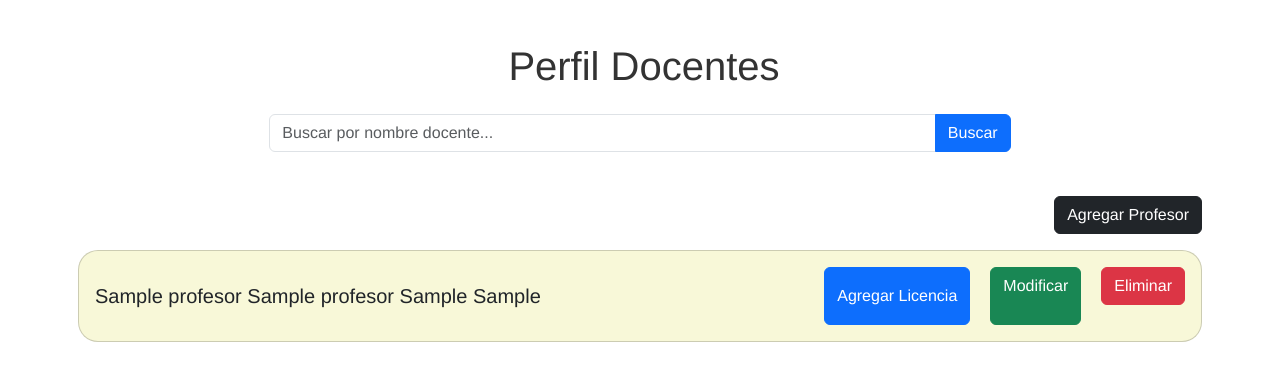
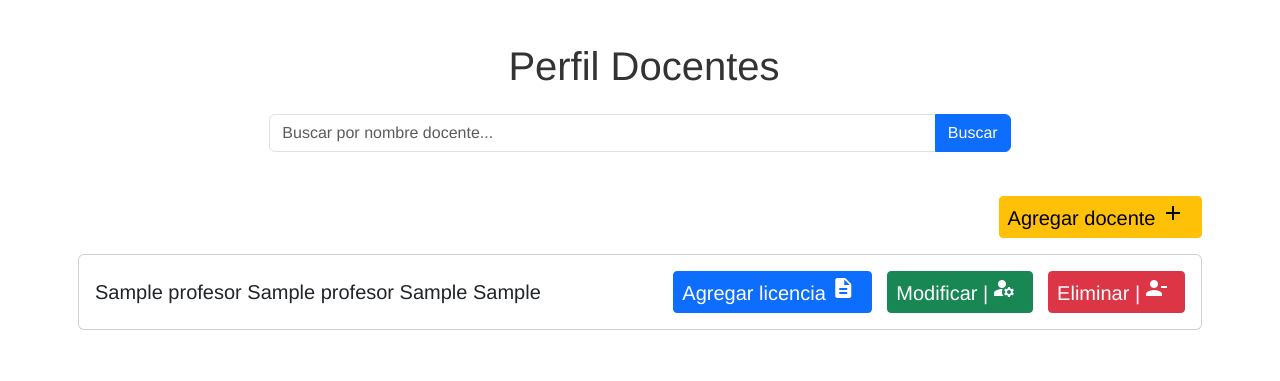
Before and after one commit to developer-felipe/CAPSTONE-GESTION-DE-REEMPLAZOS, a Django app: page /docente/ in a window 1280 px wide. Shown: the part 86-467 px from the top of the page. Run offline with Django 5.2, Linux system fonts and the light colour scheme; tables that the repository leaves empty hold one stand-in row (values such as "Sample post"); parts of the project's set-up code (start-up, migrations or seed data) failed here and were passed over.

Commit message:
estilización

```diff
--- a/GPI/core/templates/docente.html
+++ b/GPI/core/templates/docente.html
@@ -3,9 +3,11 @@
 {% block content %}
 
 {% if messages %}
-    <div id="toast-container" style="position: fixed; top: 50%; left: 50%; transform: translate(-50%, -50%); z-index: 1050; max-width: 350px; width: 100%;">
+<div id="toast-container"
+    style="position: fixed; top: 50%; left: 50%; transform: translate(-50%, -50%); z-index: 1050; max-width: 350px; width: 100%;">
     {% for message in messages %}
-            <div class="toast" role="alert" aria-live="assertive" aria-atomic="true" style="background-color: #007bff; color: white; border-radius: 10px; margin-bottom: 10px;">
+    <div class="toast" role="alert" aria-live="assertive" aria-atomic="true"
+        style="background-color: #007bff; color: white; border-radius: 10px; margin-bottom: 10px;">
         <div class="toast-header" style="background-color: #0056b3; color: white; border-radius: 10px 10px 0 0;">
 
         </div>
@@ -35,32 +37,51 @@
     </div>
 
     <div class="d-flex justify-content-end mb-3">
-        <button type="button" class="btn btn-dark btn">
-            <a class="nav-link" href="{% url 'crear_docente' %}">Agregar Profesor</a>
-        </button>
+        <a class="btn btn-warning btn-sm" href="{% url 'crear_docente' %} ">
+            <span class="fs-5">Agregar docente </span>
+            <i class="material-icons me-2">add</i></a>
     </div>
 
     {% for profesor in profesores %}
-    <div class="card mb-3" style="background-color: #f8f8d8; border-radius: 20px;">
+    <div class="card mb-3">
         <div class="d-flex align-items-center p-3">
             <div class="flex-grow-1">
-                <h5 class="mb-0">{{ profesor.nombre }} {{ profesor.segundo_nombre }} {{ profesor.apellido }} {{ profesor.segundo_apellido }}</h5>
+                <h5 class="mb-0">
+                    {{ profesor.nombre }}
+                    {% if profesor.segundo_nombre %}
+                    {{ profesor.segundo_nombre }}
+                    {% endif %}
+                    {{ profesor.apellido }}
+                    {% if profesor.segundo_apellido %}
+                    {{ profesor.segundo_apellido }}
+                    {% endif %}
+                </h5>
             </div>
-
-            <div class="d-flex" style="gap: 20px;">
-                <button type="button" class="btn btn-primary" id="agregarLicenciaBtn"
+            <div class="d-flex" style="gap: 15px;">
+                <div>
+                    <button type="button" class="btn btn-primary btn-sm" id="agregarLicenciaBtn"
                         data-id="{{ profesor.id_profesor }}">
-                    Agregar Licencia
+                        <span class="fs-5">Agregar licencia </span>
+                        <i class="material-icons me-2">description</i>
                     </button>
-                <a href="{% url 'gestionar_licencias' profesor.id_profesor %}" class="btn btn-success">
-                    Modificar
+                </div>
+                <div>
+                    <a href="{% url 'gestionar_licencias' profesor.id_profesor %}" class="btn btn-success btn-sm">
+                        <span class="fs-5">Modificar |</span>
+                        <i class="material-icons me-2">manage_accounts</i>
                     </a>
+                </div>
+                <div>
                     <form method="POST" style="display:inline;"
                         onsubmit="return confirm('¿Estás seguro de que deseas eliminar este docente?');">
                         {% csrf_token %}
                         <input type="hidden" name="id_profesor" value="{{ profesor.id_profesor }}">
-                    <button type="submit" name="eliminar" class="btn btn-danger">Eliminar</button>
+                        <button type="submit" name="eliminar" class="btn btn-danger btn-sm">
+                            <span class="fs-5">Eliminar |</span>
+                            <i class="material-icons me-2">person_remove</i>
+                        </button>
                     </form>
+                </div>
             </div>
         </div>
     </div>
--- a/GPI/core/views.py
+++ b/GPI/core/views.py
@@ -359,7 +359,8 @@ def reemplazos_view(request):
     count(*) as registros,
     ds.nombre_dia,
     r.fecha_reemplazo,
-    r.profesor_reemplazo
+    r.profesor_reemplazo,
+    GROUP_CONCAT(r.id_reemplazo ORDER BY r.id_reemplazo SEPARATOR '-') as id_reemplazos
     from test.reemplazos r
     join test.horario h on h.id_horario = r.horario_id_horario
     join test.profesor p on p.id_profesor = h.profesor_id_profesor
@@ -388,6 +389,7 @@ def reemplazos_view(request):
         nombre_dia = row[7]
         fecha_reemplazo = row[8]
         profesor_reemplazo = row[9]
+        id_reemplazo = row[10]
 
         reemplazos_listados.append({
             'semana': semana,
@@ -400,6 +402,7 @@ def reemplazos_view(request):
             'nombre_dia': nombre_dia,
             'fecha_reemplazo': fecha_reemplazo,
             'profesor_reemplazo': profesor_reemplazo,
+            'id_reemplazo': id_reemplazo
         })
 
     return render(request, 'templates/gestion_reemplazo.html', {
```
Also changed, not shown: GPI/core/templates/gestion_reemplazo.html (+33 -20 lines). Lines whose indentation alone changed are shown as unchanged.
